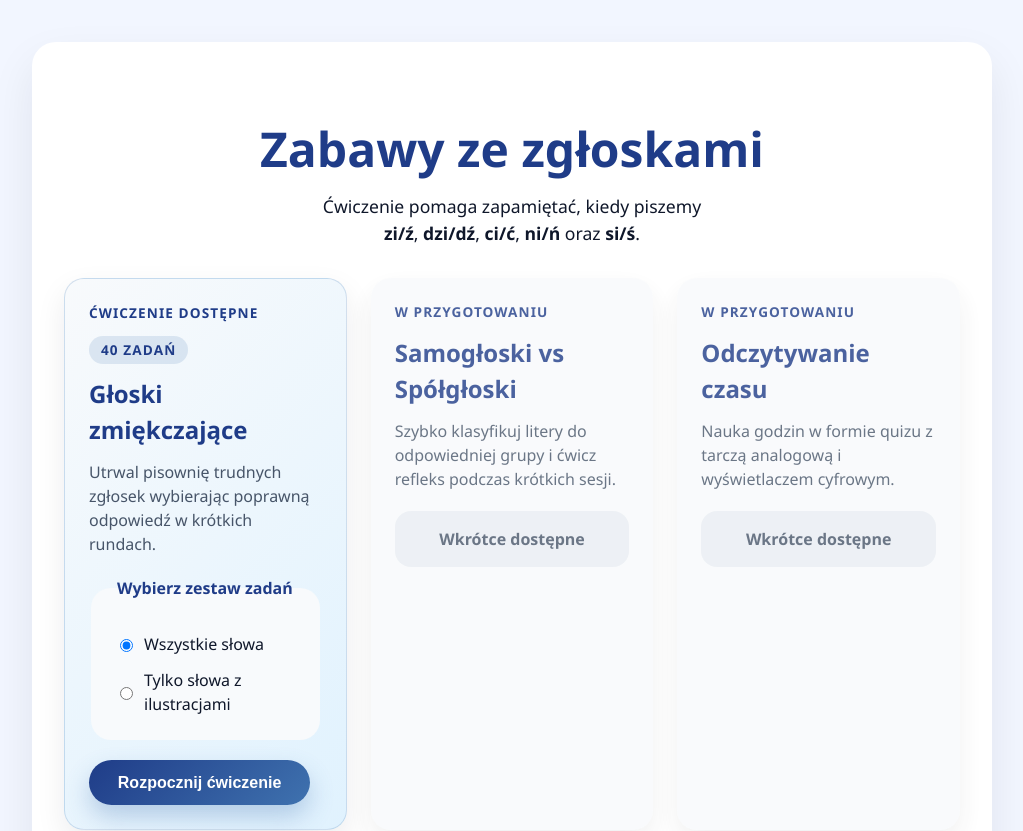
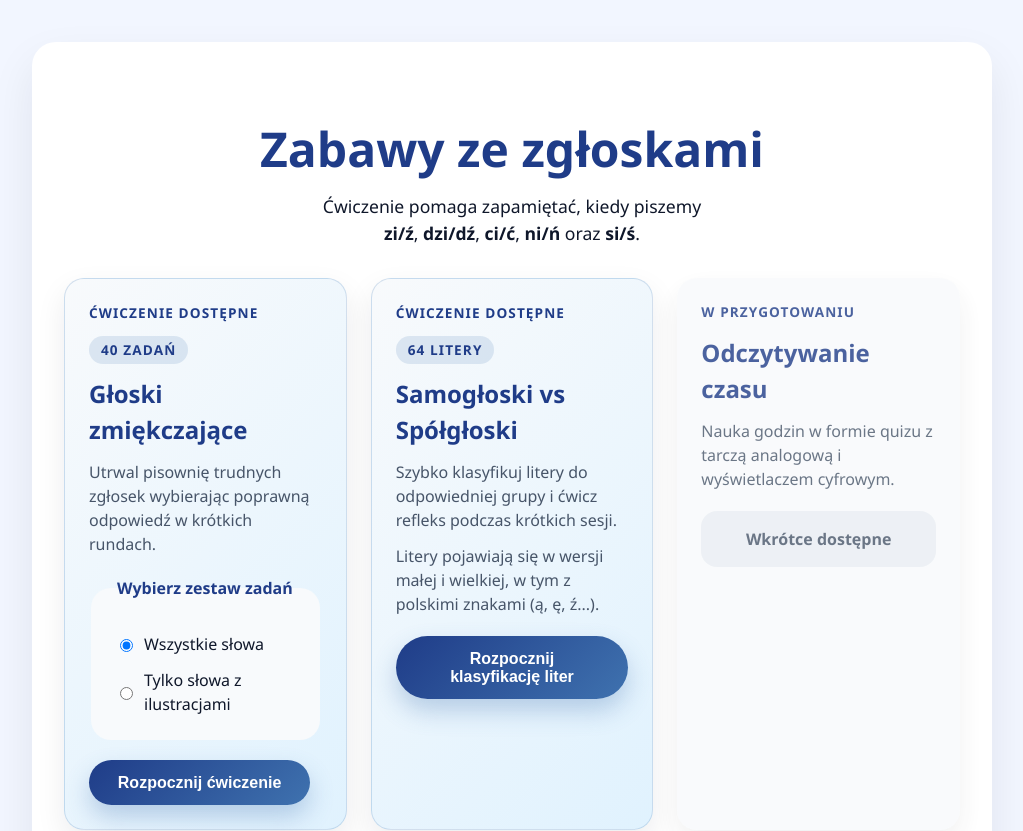
Before and after one commit to RafalBazarnik/edu-fun-app, a React (Vite) app: page / in a window 1280 px wide. Shown: the top 831 px of the page, without its empty margins (128-1151 px from the left). Built offline with nearby package versions, Linux system fonts and the light colour scheme.

Commit message:
Add vowel vs consonant exercise

```diff
--- a/src/components/SessionHistoryPanel.tsx
+++ b/src/components/SessionHistoryPanel.tsx
@@ -1,5 +1,6 @@
 import { useMemo, useState } from 'react';
 import { useSession } from '../context/SessionContext';
+import type { TrybCwiczenia } from '../context/SessionContext';
 
 function formatDate(timestamp: number): string {
   try {
@@ -10,6 +11,15 @@ function formatDate(timestamp: number): string {
   } catch (error) {
     return new Date(timestamp).toLocaleString();
   }
+}
+
+const NAZWY_TRYBOW: Record<TrybCwiczenia, string> = {
+  'gloski-zmiekczajace': 'Głoski zmiękczające',
+  'samogloski-vs-spolgloski': 'Samogłoski vs Spółgłoski'
+};
+
+function nazwijTryb(tryb: TrybCwiczenia): string {
+  return NAZWY_TRYBOW[tryb] ?? tryb;
 }
 
 export default function SessionHistoryPanel() {
@@ -61,7 +71,7 @@ export default function SessionHistoryPanel() {
                     <div className="history__row">
                       <span className="history__date">{formatDate(sesja.finishedAt)}</span>
                       <span className="history__stats">
-                        Wynik: {sesja.correct}/{sesja.attempts} • Skuteczność {sesja.accuracy}%
+                        Tryb: {nazwijTryb(sesja.tryb)} • Wynik: {sesja.correct}/{sesja.attempts} • Skuteczność {sesja.accuracy}%
                       </span>
                     </div>
                     <button
@@ -97,8 +107,8 @@ export default function SessionHistoryPanel() {
               </button>
             </header>
             <p className="history-modal__summary">
-              {wybranaSesja.correct}/{wybranaSesja.attempts} poprawnych odpowiedzi • Skuteczność{' '}
-              {wybranaSesja.accuracy}%
+              Tryb: {nazwijTryb(wybranaSesja.tryb)} • {wybranaSesja.correct}/{wybranaSesja.attempts} poprawnych odpowiedzi •
+              Skuteczność {wybranaSesja.accuracy}%
             </p>
             <ul className="history-modal__list">
               {wybranaSesja.proby.map((proba) => (
--- a/src/components/StartScreen.tsx
+++ b/src/components/StartScreen.tsx
@@ -1,6 +1,6 @@
 import { useMemo } from 'react';
 import { useSession } from '../context/SessionContext';
-import { zadaniaZgloski } from '../data/tasks';
+import { zadaniaSamogloskiVsSpolgloski, zadaniaZgloski } from '../data/tasks';
 import SessionHistoryPanel from './SessionHistoryPanel';
 
 function formatDate(timestamp: number): string {
@@ -24,7 +24,16 @@ export default function StartScreen() {
     [filtr]
   );
 
-  const ostatniaSesja = historiaSesji[0];
+  const liczbaLiter = zadaniaSamogloskiVsSpolgloski.length;
+
+  const ostatniaSesjaZgloski = useMemo(
+    () => historiaSesji.find((sesja) => sesja.tryb === 'gloski-zmiekczajace'),
+    [historiaSesji]
+  );
+  const ostatniaSesjaLitery = useMemo(
+    () => historiaSesji.find((sesja) => sesja.tryb === 'samogloski-vs-spolgloski'),
+    [historiaSesji]
+  );
 
   return (
     <section className="panel start-panel">
@@ -48,10 +57,10 @@ export default function StartScreen() {
               <p className="module-card__description">
                 Utrwal pisownię trudnych zgłosek wybierając poprawną odpowiedź w krótkich rundach.
               </p>
-              {ostatniaSesja && (
+              {ostatniaSesjaZgloski && (
                 <p className="module-card__last">
-                  Ostatnia sesja: {formatDate(ostatniaSesja.finishedAt)} •{' '}
-                  {ostatniaSesja.correct}/{ostatniaSesja.attempts} poprawnych ({ostatniaSesja.accuracy}% skuteczności)
+                  Ostatnia sesja: {formatDate(ostatniaSesjaZgloski.finishedAt)} •{' '}
+                  {ostatniaSesjaZgloski.correct}/{ostatniaSesjaZgloski.attempts} poprawnych ({ostatniaSesjaZgloski.accuracy}% skuteczności)
                 </p>
               )}
             </header>
@@ -78,21 +87,39 @@ export default function StartScreen() {
                 <span>Tylko słowa z ilustracjami</span>
               </label>
             </fieldset>
-            <button className="btn btn--primary module-card__cta" onClick={rozpocznij}>
+            <button
+              className="btn btn--primary module-card__cta"
+              onClick={() => rozpocznij('gloski-zmiekczajace')}
+            >
               Rozpocznij ćwiczenie
             </button>
           </article>
-          <article className="module-card module-card--coming">
+          <article className="module-card module-card--primary">
             <header className="module-card__header">
               <div className="module-card__meta">
-                <span className="module-card__category">W przygotowaniu</span>
+                <span className="module-card__category">Ćwiczenie dostępne</span>
+                <span className="module-card__stats">{liczbaLiter} litery</span>
               </div>
               <h2 className="module-card__title">Samogłoski vs Spółgłoski</h2>
               <p className="module-card__description">
                 Szybko klasyfikuj litery do odpowiedniej grupy i ćwicz refleks podczas krótkich sesji.
               </p>
+              <p className="module-card__description">
+                Litery pojawiają się w wersji małej i wielkiej, w tym z polskimi znakami (ą, ę, ź...).
+              </p>
+              {ostatniaSesjaLitery && (
+                <p className="module-card__last">
+                  Ostatnia sesja: {formatDate(ostatniaSesjaLitery.finishedAt)} •{' '}
+                  {ostatniaSesjaLitery.correct}/{ostatniaSesjaLitery.attempts} poprawnych ({ostatniaSesjaLitery.accuracy}% skuteczności)
+                </p>
+              )}
             </header>
-            <div className="module-card__placeholder">Wkrótce dostępne</div>
+            <button
+              className="btn btn--primary module-card__cta"
+              onClick={() => rozpocznij('samogloski-vs-spolgloski')}
+            >
+              Rozpocznij klasyfikację liter
+            </button>
           </article>
           <article className="module-card module-card--coming">
             <header className="module-card__header">
--- a/src/components/SummaryScreen.tsx
+++ b/src/components/SummaryScreen.tsx
@@ -59,7 +59,7 @@ export default function SummaryScreen() {
         <button className="btn" onClick={powrotDoStartu}>
           Wróć do początku
         </button>
-        <button className="btn btn--primary" onClick={rozpocznij}>
+        <button className="btn btn--primary" onClick={() => rozpocznij()}>
           Powtórz ćwiczenie
         </button>
       </footer>
--- a/src/context/SessionContext.tsx
+++ b/src/context/SessionContext.tsx
@@ -1,9 +1,10 @@
 import { createContext, useContext, useEffect, useMemo, useReducer, useState } from 'react';
 import type { ReactNode } from 'react';
-import { zadaniaZgloski } from '../data/tasks';
+import { zadaniaSamogloskiVsSpolgloski, zadaniaZgloski } from '../data/tasks';
 
 export type Widok = 'welcome' | 'exercise' | 'summary';
 export type FiltrZadan = 'all' | 'withIllustrations';
+export type TrybCwiczenia = 'gloski-zmiekczajace' | 'samogloski-vs-spolgloski';
 
 const STORAGE_KEY = 'zabawy-ze-zgloskami/sesje';
 const STORAGE_MAINTENANCE_KEY = 'zabawy-ze-zgloskami/ostatnie-czyszczenie';
@@ -18,16 +19,30 @@ export interface IlustracjaZadania {
   opis: string;
 }
 
-export interface ZadanieZgloski {
+interface ZadanieBazowe {
   id: string;
-  kategoria: 'zi/ź' | 'dzi/dź' | 'ci/ć' | 'ni/ń' | 'si/ś';
-  lukowe: string;
+  typ: 'zgloska' | 'litera';
+  kategoria: string;
   poprawna: string;
   alternatywa: string;
   pelne: string;
   komentarz?: string;
+}
+
+export interface ZadanieZgloski extends ZadanieBazowe {
+  typ: 'zgloska';
+  kategoria: 'zi/ź' | 'dzi/dź' | 'ci/ć' | 'ni/ń' | 'si/ś';
+  lukowe: string;
   ilustracja?: IlustracjaZadania;
 }
+
+export interface ZadanieLitera extends ZadanieBazowe {
+  typ: 'litera';
+  kategoria: 'samogloski-vs-spolgloski';
+  litera: string;
+}
+
+export type Zadanie = ZadanieZgloski | ZadanieLitera;
 
 export interface OdpowiedzUzytkownika {
   taskId: string;
@@ -54,17 +69,19 @@ export interface ZapisSesji {
   mistakes: number;
   accuracy: number;
   proby: ZapisProby[];
+  tryb: TrybCwiczenia;
 }
 
 interface SessionState {
   widok: Widok;
-  kolejka: ZadanieZgloski[];
+  kolejka: Zadanie[];
   indeks: number;
   odpowiedzi: OdpowiedzUzytkownika[];
   filtr: FiltrZadan;
   sessionId: string | null;
   startedAt: number | null;
   zapisana: boolean;
+  tryb: TrybCwiczenia;
 }
 
 const initialState: SessionState = {
@@ -75,7 +92,8 @@ const initialState: SessionState = {
   filtr: 'all',
   sessionId: null,
   startedAt: null,
-  zapisana: false
+  zapisana: false,
+  tryb: 'gloski-zmiekczajace'
 };
 
 type Action =
@@ -83,25 +101,35 @@ type Action =
   | {
       type: 'START';
       filtr: FiltrZadan;
-      kolejka: ZadanieZgloski[];
+      kolejka: Zadanie[];
       sessionId: string;
       startedAt: number;
+      tryb: TrybCwiczenia;
     }
   | { type: 'ODPOWIEDZ'; odpowiedz: OdpowiedzUzytkownika }
   | { type: 'NASTEPNE' }
   | { type: 'RESET_WIDOK'; widok: Widok }
   | {
       type: 'RESET_WYNIKI';
-      kolejka: ZadanieZgloski[];
+      kolejka: Zadanie[];
       sessionId: string;
       startedAt: number;
+      tryb: TrybCwiczenia;
     }
   | { type: 'OZNACZ_ZAPISANA' };
 
-function wylosujKolejke(filtr: FiltrZadan): ZadanieZgloski[] {
-  const dostepne = zadaniaZgloski.filter((zadanie) =>
-    filtr === 'withIllustrations' ? Boolean(zadanie.ilustracja) : true
-  );
+function isTrybCwiczenia(value: unknown): value is TrybCwiczenia {
+  return value === 'gloski-zmiekczajace' || value === 'samogloski-vs-spolgloski';
+}
+
+function wylosujKolejke(tryb: TrybCwiczenia, filtr: FiltrZadan): Zadanie[] {
+  const dostepne: Zadanie[] =
+    tryb === 'gloski-zmiekczajace'
+      ? zadaniaZgloski.filter((zadanie) =>
+          filtr === 'withIllustrations' ? Boolean(zadanie.ilustracja) : true
+        )
+      : zadaniaSamogloskiVsSpolgloski;
+
   const kopia = [...dostepne];
   for (let i = kopia.length - 1; i > 0; i -= 1) {
     const j = Math.floor(Math.random() * (i + 1));
@@ -117,9 +145,9 @@ function generateSessionId(): string {
   return `sesja-${Date.now()}-${Math.random().toString(16).slice(2, 10)}`;
 }
 
-function przygotujSesje(filtr: FiltrZadan) {
+function przygotujSesje(tryb: TrybCwiczenia, filtr: FiltrZadan) {
   return {
-    kolejka: wylosujKolejke(filtr),
+    kolejka: wylosujKolejke(tryb, filtr),
     sessionId: generateSessionId(),
     startedAt: Date.now()
   };
@@ -197,6 +225,8 @@ function sanitizeHistory(value: unknown): ZapisSesji[] {
       const correct = proby.filter((attempt) => attempt.poprawna).length;
       const mistakes = attempts - correct;
       const accuracy = attempts === 0 ? 0 : Math.round((correct / attempts) * 100);
+      const rawTryb = (session as { tryb?: unknown }).tryb;
+      const tryb = isTrybCwiczenia(rawTryb) ? rawTryb : 'gloski-zmiekczajace';
 
       return {
         sessionId: session.sessionId,
@@ -206,7 +236,8 @@ function sanitizeHistory(value: unknown): ZapisSesji[] {
         correct,
         mistakes,
         accuracy,
-        proby
+        proby,
+        tryb
       } satisfies ZapisSesji;
     })
     .filter((item): item is ZapisSesji => Boolean(item));
@@ -234,7 +265,8 @@ function reducer(state: SessionState, action: Action): SessionState {
         filtr: action.filtr,
         sessionId: action.sessionId,
         startedAt: action.startedAt,
-        zapisana: false
+        zapisana: false,
+        tryb: action.tryb
       };
     }
     case 'ODPOWIEDZ': {
@@ -258,7 +290,8 @@ function reducer(state: SessionState, action: Action): SessionState {
       return {
         ...initialState,
         widok: action.widok,
-        filtr: state.filtr
+        filtr: state.filtr,
+        tryb: state.tryb
       };
     case 'RESET_WYNIKI':
       return {
@@ -269,7 +302,8 @@ function reducer(state: SessionState, action: Action): SessionState {
         kolejka: action.kolejka,
         sessionId: action.sessionId,
         startedAt: action.startedAt,
-        zapisana: false
+        zapisana: false,
+        tryb: action.tryb
       };
     case 'OZNACZ_ZAPISANA':
       return {
@@ -282,8 +316,8 @@ function reducer(state: SessionState, action: Action): SessionState {
 }
 
 interface SessionContextValue extends SessionState {
-  aktualneZadanie: ZadanieZgloski | undefined;
-  rozpocznij: () => void;
+  aktualneZadanie: Zadanie | undefined;
+  rozpocznij: (tryb?: TrybCwiczenia) => void;
   udzielOdpowiedzi: (wybor: string) => void;
   nastepneZadanie: () => void;
   powrotDoStartu: () => void;
@@ -410,7 +444,8 @@ export function SessionProvider({ children }: { children: ReactNode }) {
       correct,
       mistakes,
       accuracy,
-      proby
+      proby,
+      tryb: state.tryb
     };
 
     setHistoriaSesji((poprzednie) => {
@@ -418,16 +453,18 @@ export function SessionProvider({ children }: { children: ReactNode }) {
       return uporzadkujISkróćHistorie([nowaSesja, ...bezDuplikatu]);
     });
     dispatch({ type: 'OZNACZ_ZAPISANA' });
-  }, [state.widok, state.zapisana, state.sessionId, state.odpowiedzi, state.kolejka, state.startedAt]);
+  }, [state.widok, state.zapisana, state.sessionId, state.odpowiedzi, state.kolejka, state.startedAt, state.tryb]);
 
-  const rozpocznij = () => {
-    const meta = przygotujSesje(state.filtr);
+  const rozpocznij = (tryb?: TrybCwiczenia) => {
+    const docelowyTryb = tryb ?? state.tryb;
+    const meta = przygotujSesje(docelowyTryb, state.filtr);
     dispatch({
       type: 'START',
       filtr: state.filtr,
       kolejka: meta.kolejka,
       sessionId: meta.sessionId,
-      startedAt: meta.startedAt
+      startedAt: meta.startedAt,
+      tryb: docelowyTryb
     });
   };
 
@@ -456,12 +493,13 @@ export function SessionProvider({ children }: { children: ReactNode }) {
   };
 
   const zresetujWyniki = () => {
-    const meta = przygotujSesje(state.filtr);
+    const meta = przygotujSesje(state.tryb, state.filtr);
     dispatch({
       type: 'RESET_WYNIKI',
       kolejka: meta.kolejka,
       sessionId: meta.sessionId,
-      startedAt: meta.startedAt
+      startedAt: meta.startedAt,
+      tryb: state.tryb
     });
   };
 
--- a/src/data/tasks.ts
+++ b/src/data/tasks.ts
@@ -1,6 +1,6 @@
-import type { ZadanieZgloski } from '../context/SessionContext';
+import type { ZadanieLitera, ZadanieZgloski } from '../context/SessionContext';
 
-export const zadaniaZgloski: ZadanieZgloski[] = [
+const bazoweZadaniaZgloski = [
   {
     id: 'zi-ziemniak',
     kategoria: 'zi/ź',
@@ -412,4 +412,65 @@ export const zadaniaZgloski: ZadanieZgloski[] = [
     komentarz: 'Przed spółgłoską "l" zapisujemy "si".',
     ilustracja: { typ: 'emoji', symbol: '🔩', opis: 'Część silnika' },
   },
+] satisfies Array<Omit<ZadanieZgloski, 'typ'>>;
+
+export const zadaniaZgloski: ZadanieZgloski[] = bazoweZadaniaZgloski.map((zadanie) => ({
+  ...zadanie,
+  typ: 'zgloska',
+}));
+
+const samogloski = new Set(['a', 'ą', 'e', 'ę', 'i', 'o', 'ó', 'u', 'y']);
+const literyBazowe = [
+  'a',
+  'ą',
+  'b',
+  'c',
+  'ć',
+  'd',
+  'e',
+  'ę',
+  'f',
+  'g',
+  'h',
+  'i',
+  'j',
+  'k',
+  'l',
+  'ł',
+  'm',
+  'n',
+  'ń',
+  'o',
+  'ó',
+  'p',
+  'r',
+  's',
+  'ś',
+  't',
+  'u',
+  'w',
+  'y',
+  'z',
+  'ź',
+  'ż',
 ];
+
+const wszystkieLitery = literyBazowe.flatMap((litera) => [litera, litera.toUpperCase()]);
+
+export const zadaniaSamogloskiVsSpolgloski: ZadanieLitera[] = wszystkieLitery.map((litera) => {
+  const lower = litera.toLowerCase();
+  const samogloska = samogloski.has(lower);
+  const poprawna = samogloska ? 'Samogłoska' : 'Spółgłoska';
+  const alternatywa = samogloska ? 'Spółgłoska' : 'Samogłoska';
+
+  return {
+    id: `litera-${lower}-${litera === lower ? 'mala' : 'duza'}`,
+    typ: 'litera',
+    kategoria: 'samogloski-vs-spolgloski',
+    litera,
+    pelne: litera,
+    poprawna,
+    alternatywa,
+    komentarz: `Litera ${litera} to ${poprawna.toLowerCase()}.`,
+  } satisfies ZadanieLitera;
+});
```
Also changed, not shown: src/components/TaskCard.tsx (+40 -9 lines), src/styles/index.css (+23 -0 lines), 1 other file (tests, documents, lock files or other folders).
